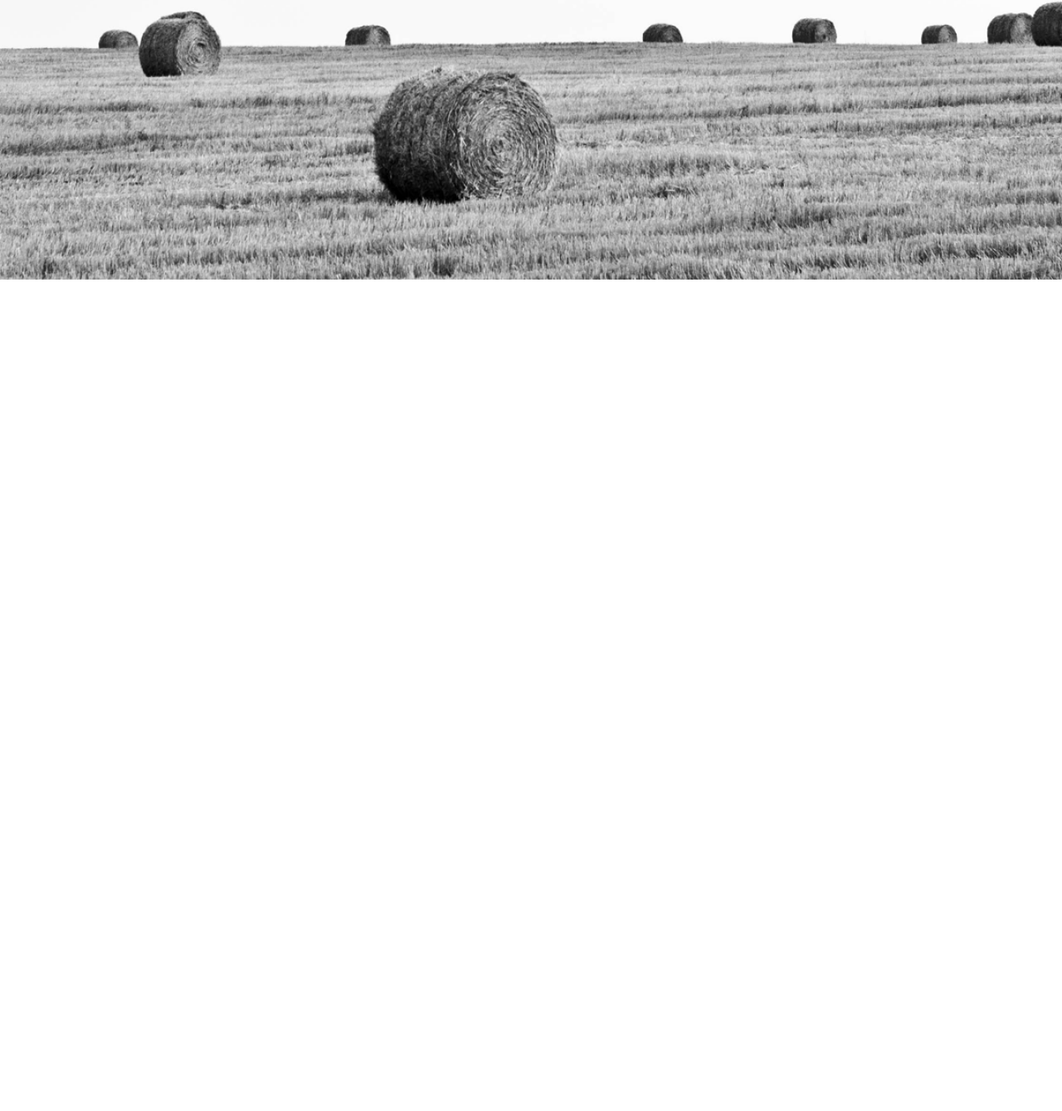
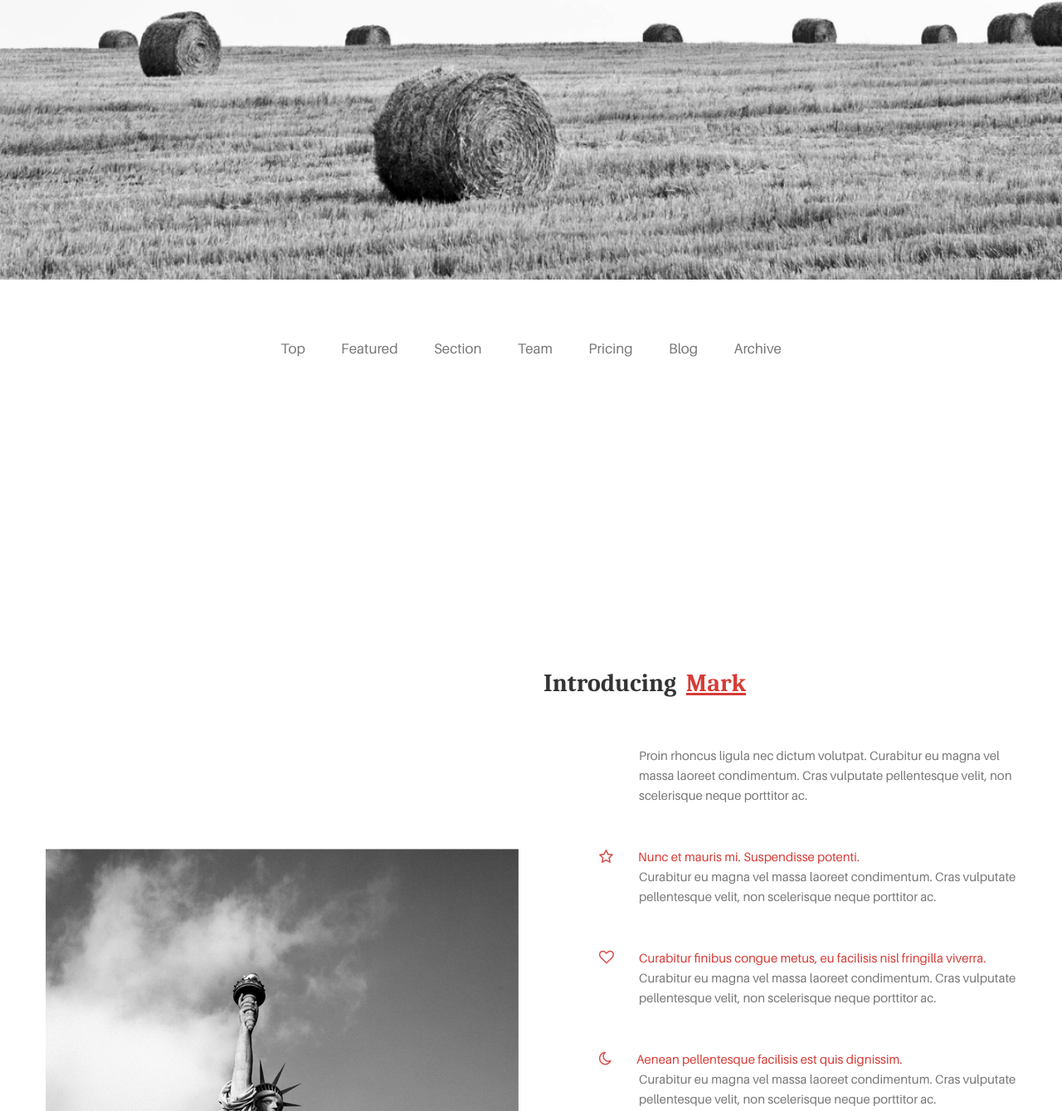
Before and after one commit to AntonFialko/Mark, a plain HTML site: page Index.html in a window 1280 px wide. Shown: the part 943-2282 px from the top of the page at 83% size. Before the commit the page ends 1280 px from the top, so only its background shows below. Drawn offline with Linux system fonts and the light colour scheme.

Commit message:
commit3
Section 2,3 + bug fix + opimization

```diff
--- a/CSS/Style.css
+++ b/CSS/Style.css
@@ -1,5 +1,5 @@
 body {
-    font-family: 'Caladea';
+    font-family: 'aileron';
     font-size: 15px;
     color: #777777;
     line-height: 1.6;
@@ -13,12 +13,11 @@ body {
     display: flex;
     flex-direction: column;
     right: 0;
+    margin-right: 50px;
+    margin-top: 50px;
 }
 
 .menu__images {
-    width: 15px;
-    height: auto;
-    display: block;
     margin-left: auto;
     margin-right: auto;
     align-items: center;
@@ -41,6 +40,7 @@ body {
     height: auto;
     color: black;
     margin-bottom: 5px;
+    margin-top: 0;
 }
 
 .section__1 {
@@ -72,6 +72,10 @@ body {
     justify-content: center;
 }
 
+.ff__Caladea {
+    font-family: 'Caladea';
+}
+
 .title__red {
     color: #d63c37;
 }
@@ -84,6 +88,78 @@ body {
     margin-left: 15px;
 }
 
-.section__1__suptitle {
-    font-family: 'aileron';
+.section__2 {
+    text-align: center;
+    margin-top: 70px;
+    margin-bottom: 70px;
 }
+
+.section__2 :last-child {
+    margin-right: 0;
+}
+
+.section__2__text {
+    font-size: 17px;
+    margin-right: 40px;
+}
+
+.section__3 {
+    max-width: 1170px;
+    height: 1375px;
+    display: flex;
+    flex-direction: row;
+    align-items: center;
+    justify-content: center;
+    margin-left: auto;
+    margin-right: auto;
+    position: relative;
+}
+
+.section__3__block {
+    width: 50%;
+}
+
+.section__3__title {
+    font-size: 30px;
+}
+
+.section__3__title .title__red {
+    text-decoration: underline;
+    margin-left: 5px;
+}
+
+.section__3__item__header {
+    display: flex;
+    align-items: center;
+    margin-left: 82px;
+}
+
+.section__3__item__header img {
+    margin-right: 30px;
+}
+
+.section__3__item {
+    display: flex;
+    flex-direction: column;
+}
+
+.marginleft130 {
+    margin-left: 130px;
+}
+
+.display__block {
+    display: block;
+}
+
+.margintop50 {
+    margin-top: 50px;
+}
+
+.section__3__background {
+    bottom: 0;
+    position: absolute;
+}
+
+.marginbottom250 {
+    margin-bottom: 250px;
+}
--- a/Index.html
+++ b/Index.html
@@ -72,8 +72,8 @@
     <section class="section__1">
         <div class="container">
             <div class="section__1__title">
-                <a class="title__red">Mark:</a>
-                <a class="title__gray marginleft15">responsive, professional PSD template.</a>
+                <a class="title__red ff__Caladea">Mark:</a>
+                <a class="title__gray marginleft15 ff__Caladea">responsive, professional PSD template.</a>
             </div>
             <div class="section__1__suptitle">
                 <a>Lorem ipsum dolor sit amet, consectetur adipisicing elit. Deleniti provident, ipsa sunt saepe repellendus dolorum modi non rem. Magnam labore nam nesciunt dolorum. Incidunt necessitatibus quas accusantium asperiores porro provident. Lorem, ipsum dolor sit amet consectetur adipisicing elit. Totam reiciendis, eveniet laborum sit corrupti suscipit ratione, quidem consectetur natus magnam velit maiores beatae, labore voluptatem ducimus vero rem sunt magni!</a>
@@ -82,6 +82,55 @@
     </section>
 
     <!--/Section 1-->
+
+    <!--Section 2-->
+    <section class="section__2">
+        <a class="section__2__text">Top</a>
+        <a class="section__2__text">Featured</a>
+        <a class="section__2__text">Section</a>
+        <a class="section__2__text">Team</a>
+        <a class="section__2__text">Pricing</a>
+        <a class="section__2__text">Blog</a>
+        <a class="section__2__text">Archive</a>
+    </section>
+    <!--/Section 2-->
+
+    <!--Section 3-->
+    <section class="section__3">
+        <div class="section__3__block">
+            <img class="section__3__background" src="images/background2.png">
+        </div>
+        <div class="section__3__block marginbottom250">
+            <div class="section__3__title marginleft15">
+                <a class="title__gray ff__Caladea">Introducing</a>
+                <a class="title__red ff__Caladea">Mark</a>
+            </div>
+            <a class="marginleft130 display__block margintop50">Proin rhoncus ligula nec dictum volutpat. Curabitur eu magna vel massa laoreet condimentum. Cras vulputate pellentesque velit, non scelerisque neque porttitor ac.</a>
+            <div class="section__3__item margintop50">
+                <div class="section__3__item__header">
+                    <img src="images/Articles/star.png">
+                    <a class="title__red">Nunc et mauris mi. Suspendisse potenti.</a>
+                </div>
+                <a class="marginleft130">Curabitur eu magna vel massa laoreet condimentum. Cras vulputate pellentesque velit, non scelerisque neque porttitor ac.</a>
+            </div>
+            <div class="section__3__item margintop50">
+                <div class="section__3__item__header">
+                    <img src="images/Articles/heart.png">
+                    <a class="title__red">Curabitur finibus congue metus, eu facilisis nisl fringilla viverra.</a>
+                </div>
+                <a class="marginleft130">Curabitur eu magna vel massa laoreet condimentum. Cras vulputate pellentesque velit, non scelerisque neque porttitor ac.</a>
+            </div>
+            <div class="section__3__item margintop50">
+                <div class="section__3__item__header">
+                    <img src="images/Articles/moon.png">
+                    <a class="title__red">Aenean pellentesque facilisis est quis dignissim.</a>
+                </div>
+                <a class="marginleft130">Curabitur eu magna vel massa laoreet condimentum. Cras vulputate pellentesque velit, non scelerisque neque porttitor ac.</a>
+            </div>
+        </div>
+    </section>
+    <!--/Section 3-->
+
 </body>
 
 </html>
```
